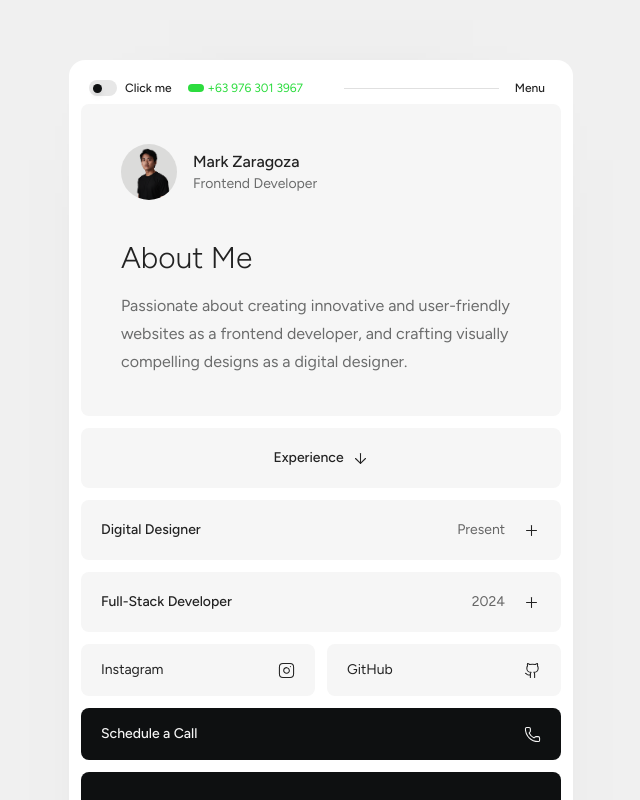
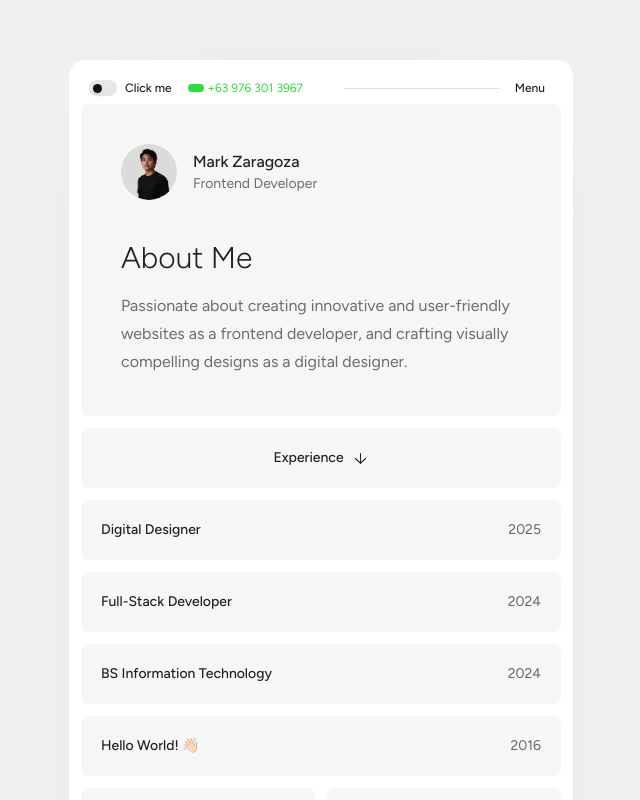
Before and after one commit to makrenzar/mark-lawrence, a React (Vite) app: page /about in a window 1280 px wide. Shown: the top 800 px of the page, without its empty margins (319-959 px from the left). Built offline with nearby package versions, Linux system fonts and the light colour scheme.

Commit message:
update: about > experience

```diff
--- a/src/pages/About.jsx
+++ b/src/pages/About.jsx
@@ -1,12 +1,11 @@
 import React, { useState, useEffect, useRef } from 'react';
 import { Link } from 'react-router-dom';
 import { gsap } from 'gsap';
-import { Instagram, Github, ArrowRight, ArrowUpRight, ArrowDown, Plus, Phone } from 'lucide-react';
+import { Instagram, Github, ArrowRight, ArrowUpRight, ArrowDown, Phone } from 'lucide-react';
 import mkrn from "../assets/makren.png";
 
 const About = ({ isDarkMode, setIsDarkMode }) => {
 
-  const [expandedExperience, setExpandedExperience] = useState([]);
   const [isMenuOpen, setIsMenuOpen] = useState(false);
 
   // Refs for animations
@@ -24,8 +23,10 @@ const About = ({ isDarkMode, setIsDarkMode }) => {
   ];
 
   const experienceData = [
-    { title: "Digital Designer", company: "BYD Iloilo", year: "Present", description: "Designing marketing materials and providing technical support for dealership operations. Designed marketing materials including brochures, banners, social media posts, and promotional ads for BYD vehicle campaigns. Collaborated with the sales and marketing team to create visual content aligned with brand guidelines and local promotions. Edited and retouched photos for product showcases, and events. Provided general IT support including troubleshooting hardware and software issues, fixing printer and network problems, and maintaining office computer systems. Tools used: Canva, Photoshop, Figma." },
-    { title: "Full-Stack Developer", company: "Blaqbox Technology Corporation", year: "2024", description: "Developed internal ERP systems for inventory and billing management. Worked with the development and testing teams to build scalable, high-performance solutions that met client needs. Technologies used: HTML, CSS, Bootstrap, Javascript, PHP, SQL" }
+    { title: "Digital Designer", company: "BYD Iloilo", year: "2025" },
+    { title: "Full-Stack Developer", company: "Blaqbox Technology Corporation", year: "2024" },
+    { title: "BS Information Technology", company: "STI West Negros University", year: "2024" },
+    { title: "Hello World! 👋🏻", company: "Hello World, my first creation", year: "2016" },
   ];
 
   const menuItems = [
@@ -36,14 +37,6 @@ const About = ({ isDarkMode, setIsDarkMode }) => {
 
   const toggleDarkMode = () => {
     setIsDarkMode(!isDarkMode);
-  };
-
-  const toggleExperience = (index) => {
-    setExpandedExperience(prev =>
-      prev.includes(index)
-        ? prev.filter(i => i !== index)
-        : [...prev, index]
-    );
   };
 
   // Animation on mount
@@ -232,10 +225,7 @@ const About = ({ isDarkMode, setIsDarkMode }) => {
                       ref={el => experienceItemsRef.current[index] = el}
                       className={`rounded-lg transition-all duration-300 ${isDarkMode ? 'bg-[#191B1C] hover:bg-[#222222]' : 'bg-[#f6f6f6] hover:bg-[#ececec]'}`}
                     >
-                      <button
-                        onClick={() => toggleExperience(index)}
-                        className="w-full p-5 text-left flex justify-between items-center cursor-pointer transition-all duration-300 rounded-lg group"
-                      >
+                      <div className="w-full p-5 flex justify-between items-center group">
                         <div className="relative overflow-hidden flex-grow">
                           <span className={`text-sm font-medium block translate-y-0 transition-transform duration-300 ease-in-out group-hover:-translate-y-[150%] ${isDarkMode ? 'text-[#f5f5f5]' : 'text-[#222222]'}`}>
                             {exp.title}
@@ -244,21 +234,13 @@ const About = ({ isDarkMode, setIsDarkMode }) => {
                             {exp.company}
                           </span>
                         </div>
-                        <div className="flex items-center gap-4">
-                          <span className={`text-sm transition-colors duration-300 ${isDarkMode ? 'text-[#a5a5a5]' : 'text-[#666]'}`}>
+                        <div className="relative overflow-hidden">
+                          <span className={`text-sm  block translate-y-0 transition-transform duration-300 ease-in-out group-hover:-translate-y-[150%] ${isDarkMode ? 'text-[#a5a5a5]' : 'text-[#666]'}`}>
                             {exp.year}
                           </span>
-                          <div className={`transform transition-all duration-300 ${expandedExperience.includes(index) ? 'rotate-45' : 'rotate-0'} ${isDarkMode ? 'text-[#f5f5f5]' : 'text-[#222222]'} rounded-sm w-5 h-5 flex items-center justify-center`}>
-                            <Plus size={17} strokeWidth={1.5} />
-                          </div>
-                        </div>
-                      </button>
-
-                      <div className={`overflow-hidden transition-all duration-300 ease-in-out ${expandedExperience.includes(index) ? 'max-h-96 opacity-100' : 'max-h-0 opacity-0'}`}>
-                        <div className="px-5 pb-5">
-                          <p className={`text-[15px] leading-6 transition-colors duration-300 ${isDarkMode ? 'text-[#a5a5a5]' : 'text-[#6B6C6C]'}`}>
-                            {exp.description}
-                          </p>
+                          <span className={`text-sm   absolute top-0 left-0 translate-y-[150%] transition-transform duration-300 ease-in-out group-hover:translate-y-0 ${isDarkMode ? 'text-[#a5a5a5]' : 'text-[#666]'}`}>
+                            {exp.year}
+                          </span>
                         </div>
                       </div>
                     </div>
@@ -370,16 +352,16 @@ const About = ({ isDarkMode, setIsDarkMode }) => {
                       Social
                     </h4>
                     <div className="space-y-3">
-                      <a
-                        href="https://www.instagram.com/makrenzar/"
+
+                      <a href="https://www.instagram.com/makrenzar/"
                         target="_blank"
                         rel="noopener noreferrer"
                         className={`block text-sm transition-colors duration-300 hover:opacity-70 ${isDarkMode ? 'text-[#6B6C6C]' : 'text-[#a5a5a5]'}`}
                       >
                         Instagram
                       </a>
-                      <a
-                        href="https://github.com/makrenzar"
+
+                      <a href="https://github.com/makrenzar"
                         target="_blank"
                         rel="noopener noreferrer"
                         className={`block text-sm transition-colors duration-300 hover:opacity-70 ${isDarkMode ? 'text-[#6B6C6C]' : 'text-[#a5a5a5]'}`}
```
Also changed, not shown: src/assets/makren.jpg (deleted).
